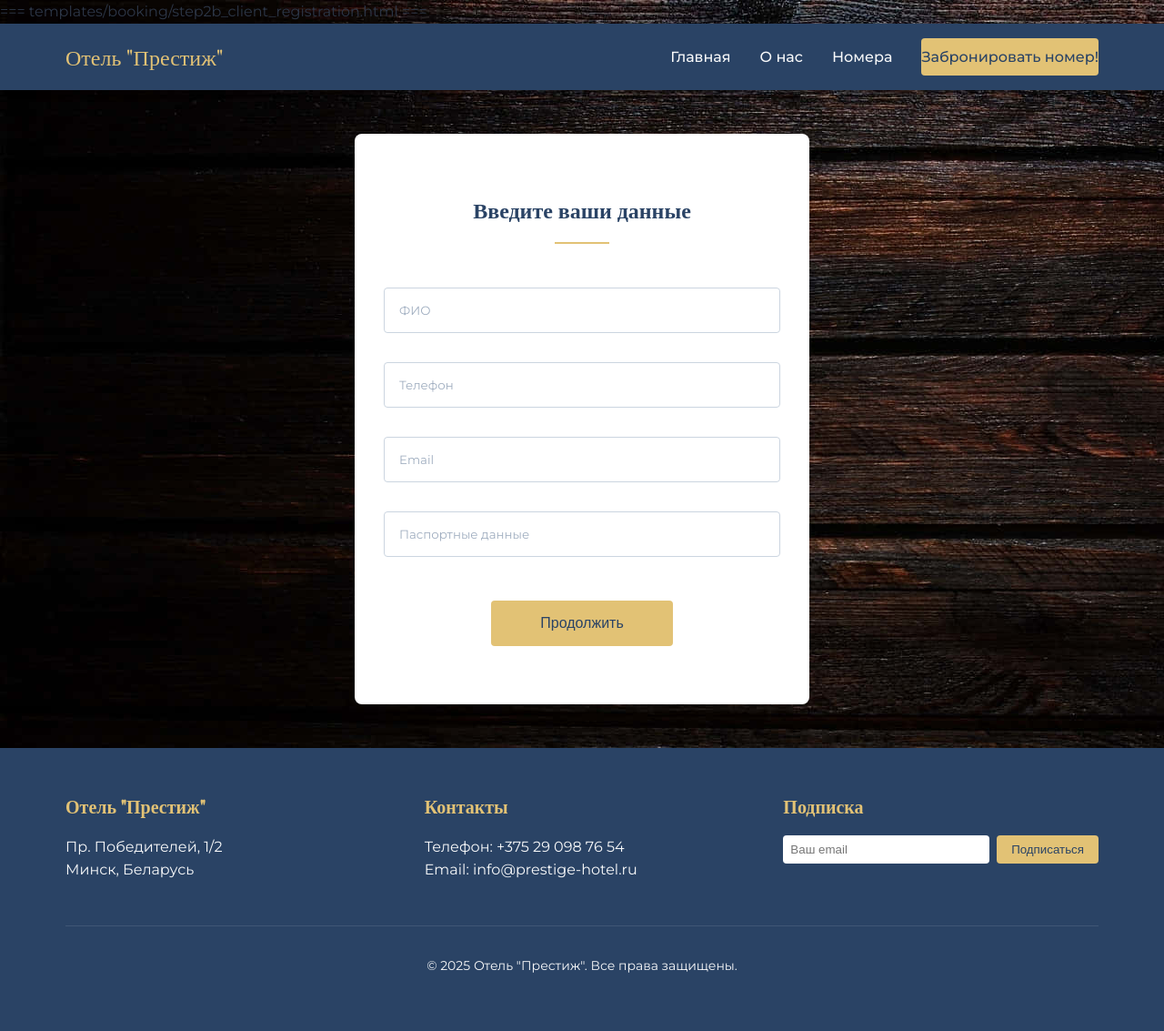
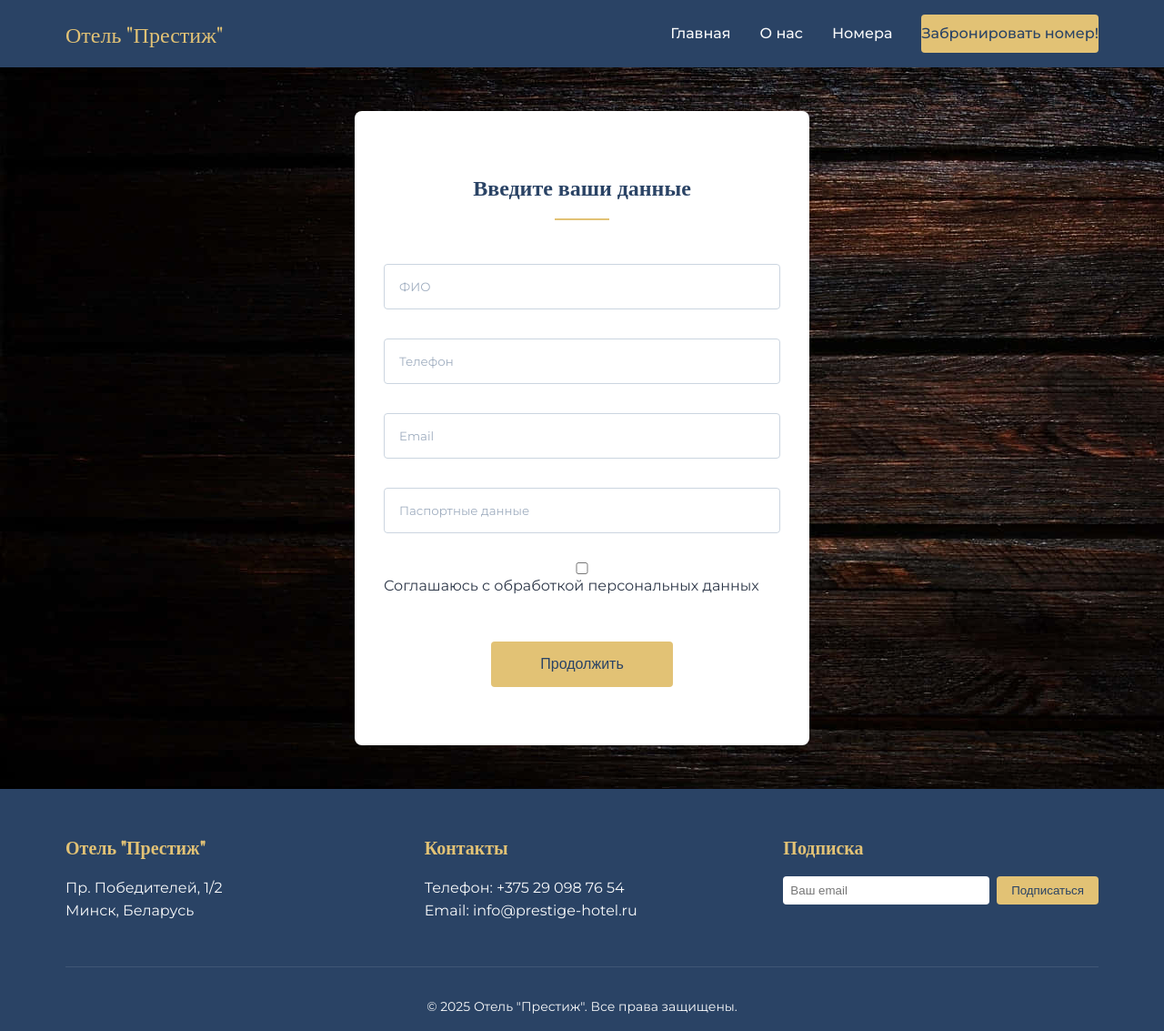
Before and after one commit to EmptySetOfAllSets/dmlm, a Flask app: template templates/booking/step2b_client_registration.html in a window 1280 px wide. Shown: the whole page at 91% size. Before the commit the page ends 1069 px from the top, so only its background shows below. Run offline with Flask 3, Linux system fonts and the light colour scheme; the template is opened without the code that fills it, so the values that code supplies are empty.

Commit message:
checkbox private data

```diff
--- a/templates/booking/step2b_client_registration.html
+++ b/templates/booking/step2b_client_registration.html
@@ -1,4 +1,3 @@
-=== templates/booking/step2b_client_registration.html ===
 {% extends "base.html" %}
 
 {% block content %}
@@ -6,18 +5,32 @@
     <h2>Введите ваши данные</h2>
     <form method="POST" class="client-form">
         <div class="form-group">
-            <input type="text" name="name" placeholder="ФИО" required>
+            <input type="text" name="name" placeholder="ФИО" class="form-control" required>
         </div>
         <div class="form-group">
-            <input type="tel" name="phone" placeholder="Телефон" required>
+            <input type="tel" name="phone" placeholder="Телефон" class="form-control" required>
         </div>
         <div class="form-group">
-            <input type="email" name="email" placeholder="Email">
+            <input type="email" name="email" placeholder="Email" class="form-control">
         </div>
         <div class="form-group">
-            <input type="text" name="passport" placeholder="Паспортные данные" required>
+            <input type="text" name="passport" placeholder="Паспортные данные" class="form-control" required>
         </div>
-        <button type="submit" class="submit-btn">Продолжить</button>
+
+        <div class="form-group form-check mt-4">
+            <input type="checkbox" class="form-check-input" id="dataProcessingCheckbox" required>
+            <label class="form-check-label" for="dataProcessingCheckbox">
+                Соглашаюсь с обработкой персональных данных
+            </label>
+        </div>
+
+        <button type="submit" class="submit-btn" id="submitButton" disabled>Продолжить</button>
     </form>
 </div>
+
+<script>
+    document.getElementById('dataProcessingCheckbox').addEventListener('change', function() {
+        document.getElementById('submitButton').disabled = !this.checked;
+    });
+</script>
 {% endblock %}
```
Also changed, not shown: requirements.txt (added, +34 -0 lines).
